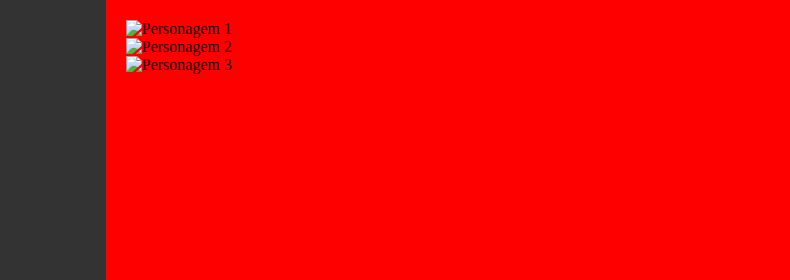
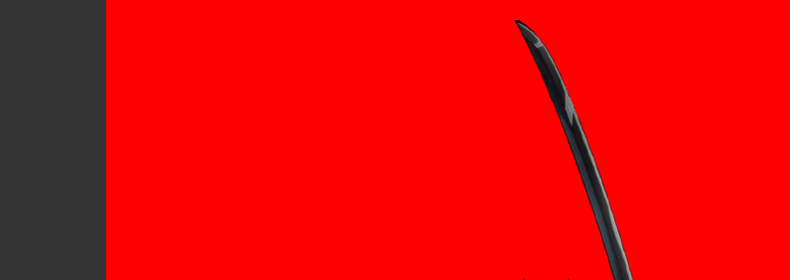
Before and after one commit to devpabloh/Projeto_Demon_Slayer, a plain HTML site: page index.html in a window 1280 px wide. Shown: the top 280 px of the page, 214-1004 px from the left. Drawn offline with Linux system fonts and the light colour scheme.

Commit message:
atualização

```diff
--- a/CSS/style.css
+++ b/CSS/style.css
@@ -57,10 +57,6 @@ header {
     cursor: pointer;
 }
 
-
-
-
-
 main {
     grid-column: 2 / 3; /* O main ocupa a segunda coluna */
     grid-row: 1 / 2; /* O main ocupa a única linha */
--- a/index.html
+++ b/index.html
@@ -26,13 +26,13 @@
         <section class="carousel">
             <div class="carousel-container">
                 <div class="carousel-slide">
-                    <img src="image1.jpg" alt="Personagem 1">
+                    <img src="Assets/images/characters/Personagens principais/Tanjiro_kamado.png" alt="Personagem 1">
                 </div>
                 <div class="carousel-slide">
-                    <img src="image2.jpg" alt="Personagem 2">
+                    <img src="Assets/images/characters/Personagens principais/Zenitsu_Agatsuma.webp" alt="Personagem 2">
                 </div>
                 <div class="carousel-slide">
-                    <img src="image3.jpg" alt="Personagem 3">
+                    <img src="Assets/images/characters/Personagens principais/Nezuko_animacao.png" alt="Personagem 3">
                 </div>
         </section>
 
```
